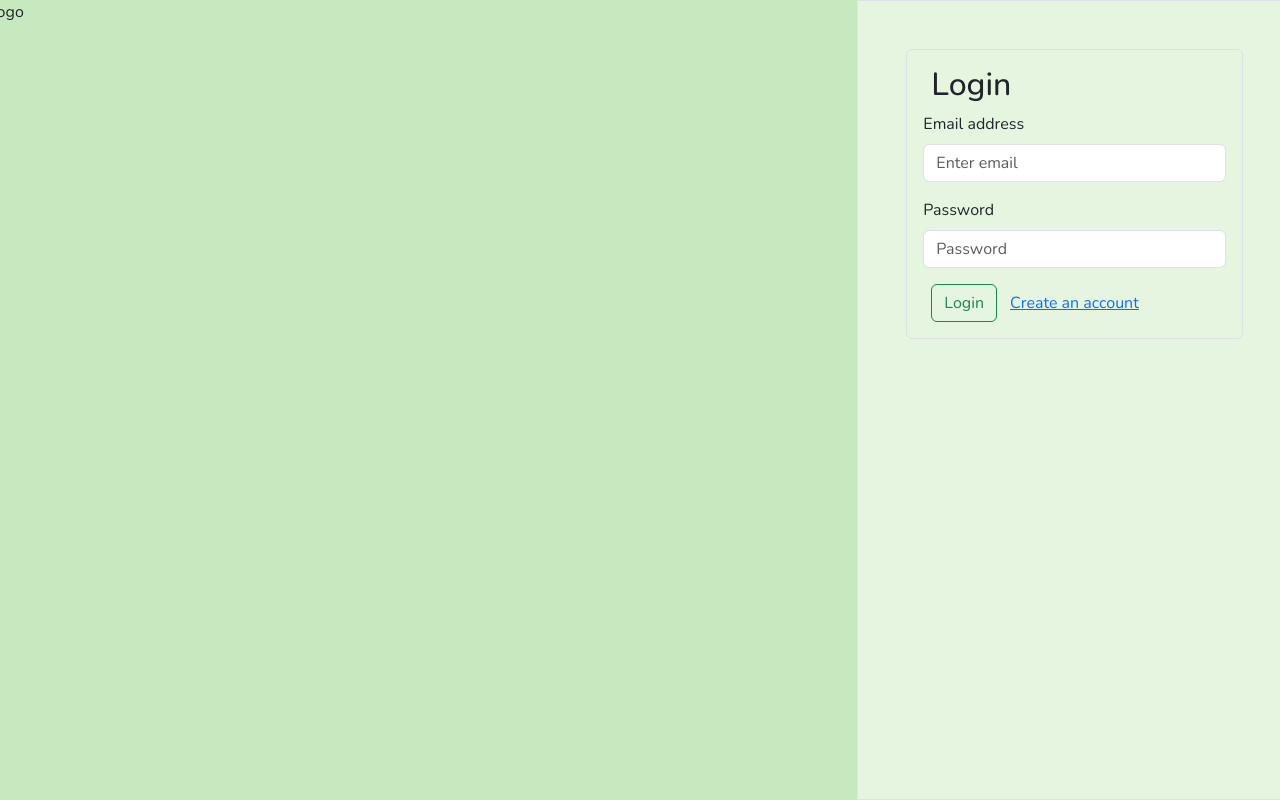
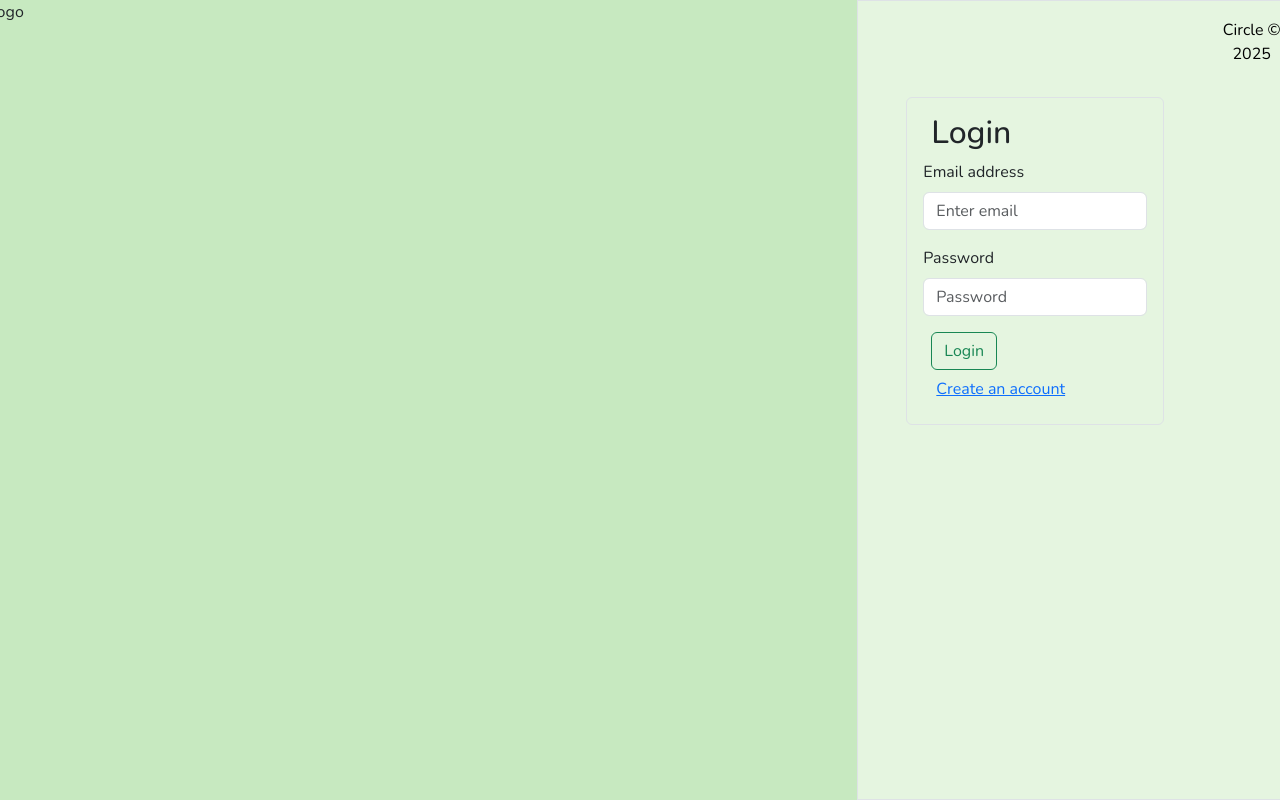
Before and after one commit to Zephyrior/capstone-project, a React (Vite) app: page / in a window 1280 px wide. Built offline with nearby package versions, Linux system fonts and the light colour scheme.

Commit message:
login page con footer

```diff
--- a/src/components/LogIn.jsx
+++ b/src/components/LogIn.jsx
@@ -2,6 +2,7 @@ import { useEffect, useState } from "react";
 import { Button, Container, Form } from "react-bootstrap";
 import { useNavigate } from "react-router-dom";
 import api from "../services/api";
+import Footer from "./Footer";
 
 const Login = () => {
   const [isLogin, setIsLogin] = useState(true);
@@ -83,8 +84,8 @@ const Login = () => {
 
   return (
     <>
-      <Container fluid style={{ background: "#E5F5E0" }} className="px-0 w-100 vh-100 border border start-5">
-        <Container className="p-5">
+      <Container fluid style={{ background: "#E5F5E0" }} className="px-0 d-flex justify-content-between vh-100 border border start-5">
+        <Container className="p-5 mt-5">
           <Form className="border border-1 rounded p-3" onSubmit={handleSubmit}>
             <h2 className="ms-2"> {isLogin ? "Login" : "Register"}</h2>
             {!isLogin && (
@@ -133,6 +134,7 @@ const Login = () => {
             </Button>
           </Form>
         </Container>
+        <Footer />
       </Container>
     </>
   );
```
